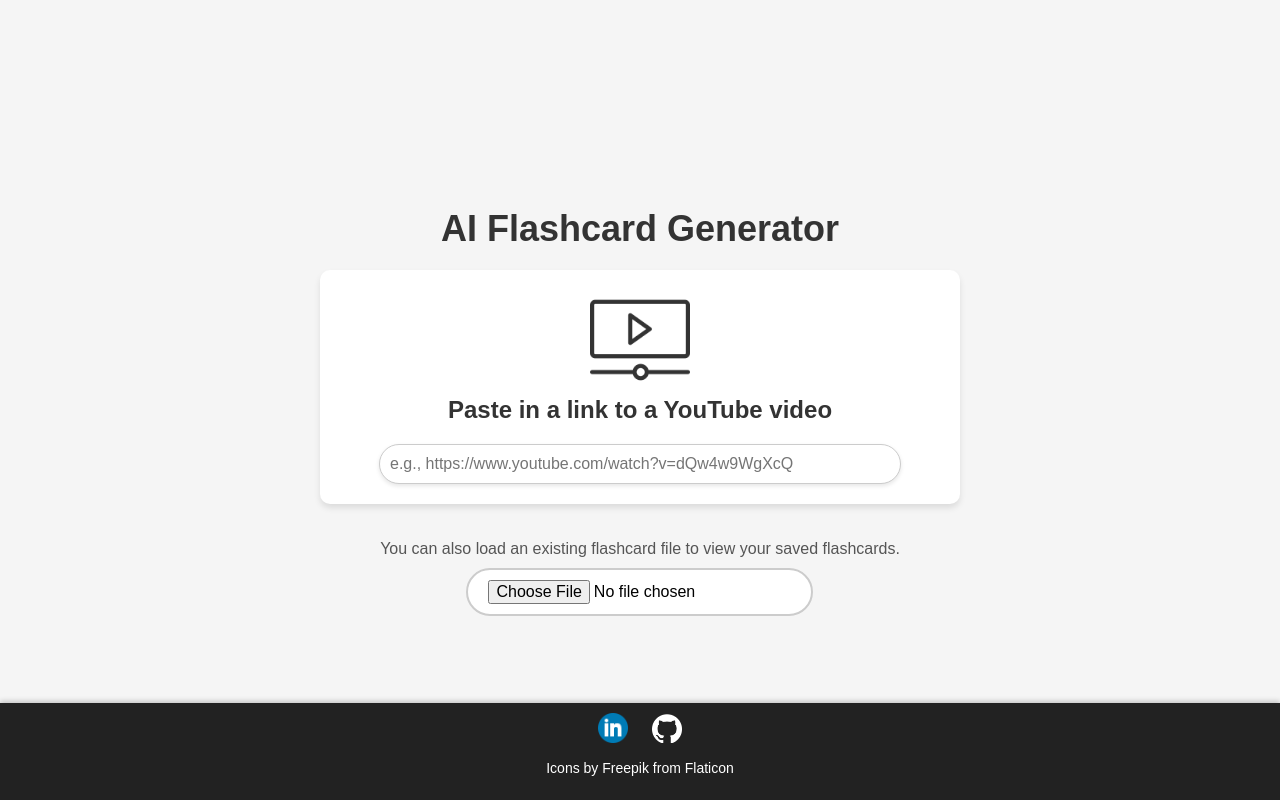
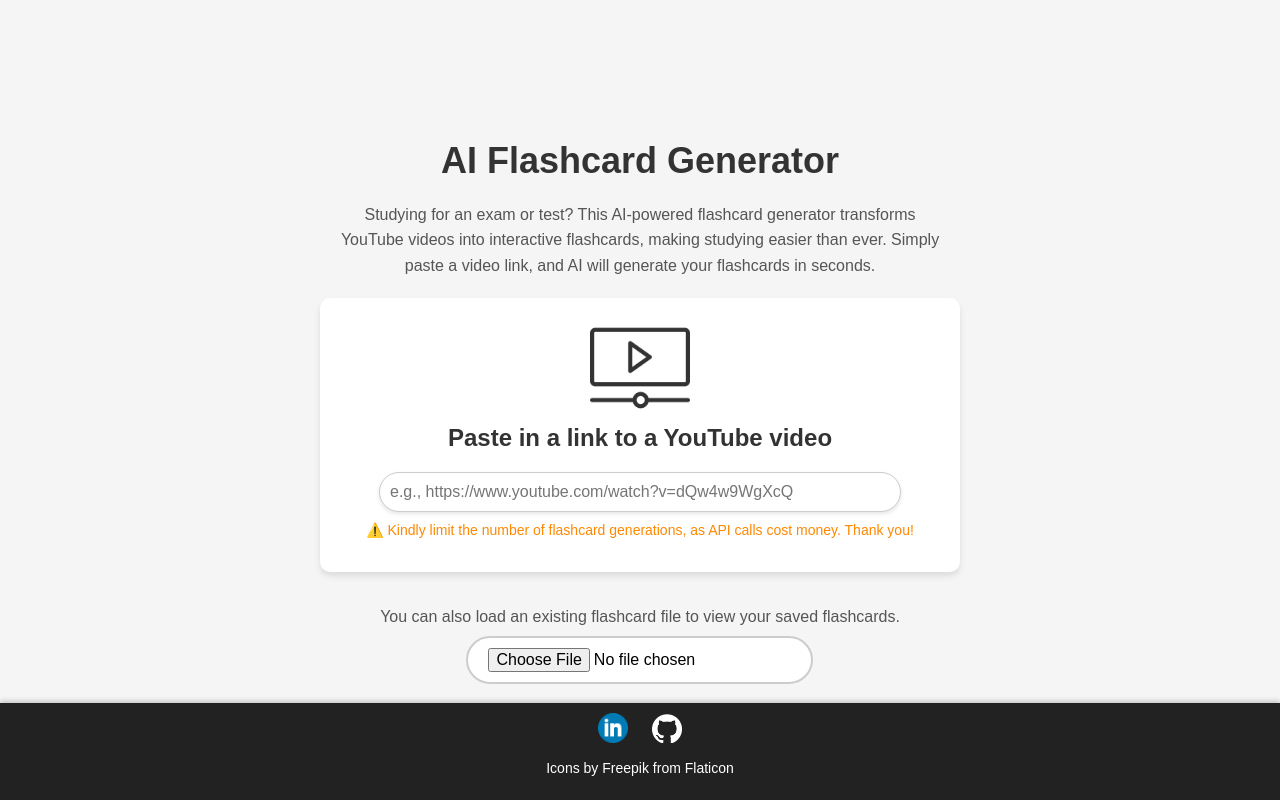
Before and after one commit to thekalvpsia/flash-card-app, a Flask app: page / in a window 1280 px wide. Run offline with Flask 3, Linux system fonts and the light colour scheme.

Commit message:
description and note

```diff
--- a/static/styles.css
+++ b/static/styles.css
@@ -275,6 +275,22 @@ button {
     opacity: 0.8;
 }
 
+.description {
+    text-align: center;
+    font-size: 16px;
+    color: #555;
+    max-width: 600px;
+    margin: 0 auto 20px;
+    line-height: 1.6;
+}
+
+.note {
+    text-align: center;
+    font-size: 14px;
+    color: #ff8800;
+    margin-top: 10px;
+}
+
 .footer {
     text-align: center;
     padding: 10px 0;
--- a/templates/index.html
+++ b/templates/index.html
@@ -9,6 +9,11 @@
 </head>
 <body class="home-page">
     <h1 class="title">AI Flashcard Generator</h1>
+
+    <p class="description">
+        Studying for an exam or test? This AI-powered flashcard generator transforms YouTube videos into interactive flashcards, making studying easier than ever.
+        Simply paste a video link, and AI will generate your flashcards in seconds.
+    </p>
 
     <div class="center-container">
         <!-- Form for YouTube Link -->
@@ -24,6 +29,10 @@
                 />
             </form>
         </div>
+
+        <p class="note">
+            ⚠️ Kindly limit the number of flashcard generations, as API calls cost money. Thank you!
+        </p>
     </div>
 
     <!-- Load Flashcard File Section -->
```
